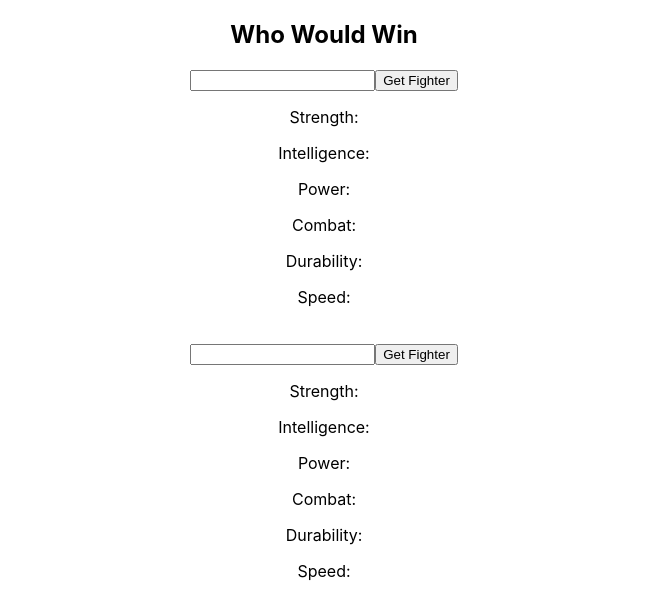
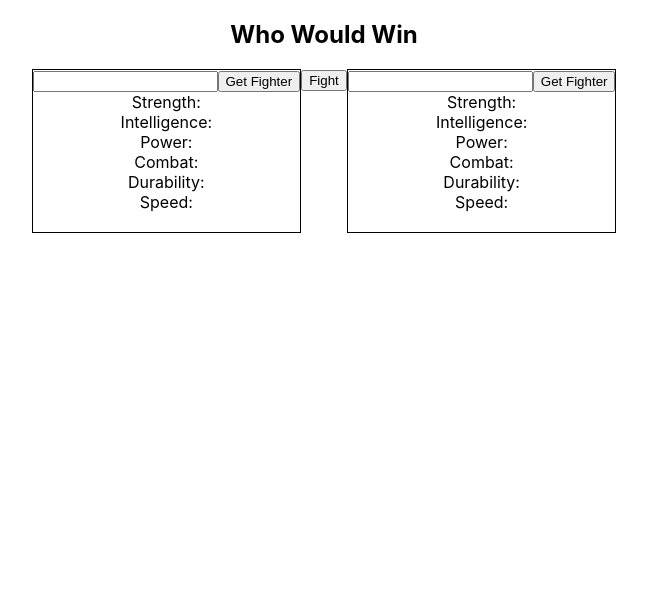
Before and after one commit to jaygriggsau/Project-WhoWouldWin, a React (Create React App) app: page / in a window 1280 px wide. Shown: the top 616 px of the page, without its empty margins (316-963 px from the left). Built offline with nearby package versions, Linux system fonts and the light colour scheme.

Commit message:
Project - Clean Code, CSS Basics

```diff
--- a/src/App.css
+++ b/src/App.css
@@ -2,37 +2,18 @@
   text-align: center;
 }
 
-.App-logo {
-  height: 40vmin;
-  pointer-events: none;
+p {
+  padding: 0px;
+  margin: 0px;
 }
 
-@media (prefers-reduced-motion: no-preference) {
-  .App-logo {
-    animation: App-logo-spin infinite 20s linear;
-  }
+.fighterBox {
+  border: 1px solid black;
+
 }
 
-.App-header {
-  background-color: #282c34;
-  min-height: 100vh;
-  display: flex;
-  flex-direction: column;
-  align-items: center;
-  justify-content: center;
-  font-size: calc(10px + 2vmin);
-  color: white;
-}
-
-.App-link {
-  color: #61dafb;
-}
-
-@keyframes App-logo-spin {
-  from {
-    transform: rotate(0deg);
+  .BattlePage {
+    display: flex;
+    grid-template-columns: repeat(auto-fill, minmax(350px, 1fr));
+    justify-content: center;
   }
-  to {
-    transform: rotate(360deg);
-  }
-}
--- a/src/App.js
+++ b/src/App.js
@@ -7,7 +7,7 @@ function App() {
       <section>
         <h1>Who Would Win</h1>
       </section>
-      <section class="fighterBox">
+      <section className='mainContent'>
         <GetFighters />
       </section>
     </div>
--- a/src/GetFighters.js
+++ b/src/GetFighters.js
@@ -19,6 +19,7 @@ const initialfighterData = {
 function GetFighters() {
   const [fighter, setFighter] = useState(initialfighterData)
   const [fighterTwo, setFighterTwo] = useState(initialfighterData)
+  const [winner, setWinner]=useState("")
 
   const searchInput = event => {
     const newContent = event.target.value
@@ -60,9 +61,23 @@ function GetFighters() {
       .then(res => {setFighterTwo(res)})
   }
 
+  const letsFight = () => {
+    let fighterOneScore = fighter.powerstats.strength + fighter.powerstats.intelligence + fighter.powerstats.power + fighter.powerstats.combat + fighter.powerstats.durability + fighter.powerstats.speed
+
+    let fighterTwoScore = fighterTwo.powerstats.strength + fighterTwo.powerstats.intelligence + fighterTwo.powerstats.power + fighterTwo.powerstats.combat + fighterTwo.powerstats.durability + fighterTwo.powerstats.speed
+
+    if (fighterOneScore > fighterTwoScore){
+      console.log(fighter.name)
+      setWinner(fighter.name)
+    } else {
+      console.log(fighterTwo.name)
+      setWinner(fighterTwo.name)
+    }
+  }
+
   return (
     <div className="BattlePage">
-      <section>
+      <section className='fighterBox'>
         <input type="text" onChange={searchInput}/>
         <button onClick={fetchFighter}>Get Fighter</button>
         {/* only show if defined */}
@@ -77,6 +92,10 @@ function GetFighters() {
         <img src={fighter.images.md} alt="" />
       </section>
       <section>
+        <button onClick={letsFight}>Fight</button>
+        <p>{winner}</p>
+      </section>
+      <section  className='fighterBox'>
         <input type="text" onChange={searchInput}/>
         <button onClick={fetchFighterTwo}>Get Fighter</button>
         {/* only show if defined */}
```
Lines whose indentation alone changed are shown as unchanged.
